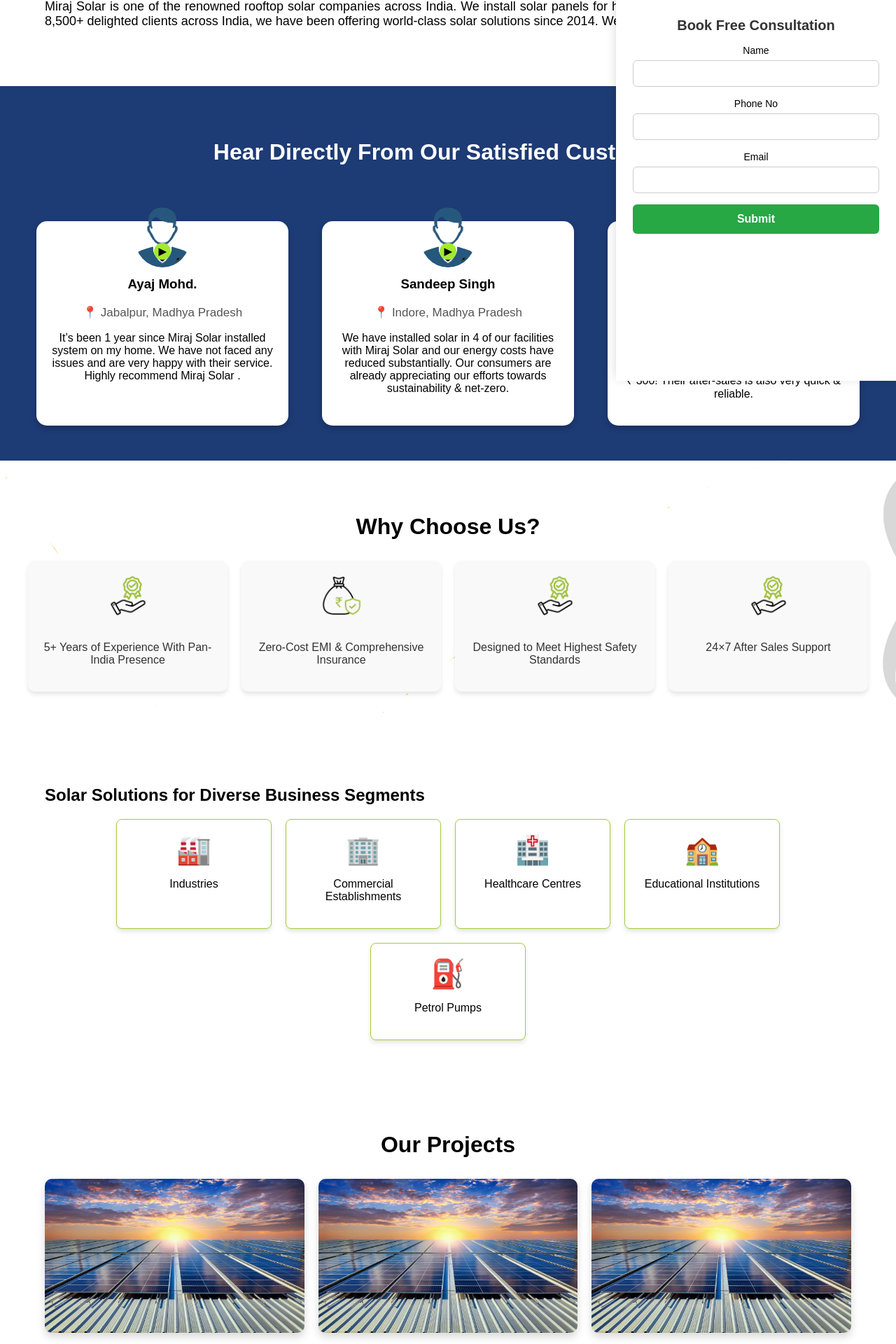
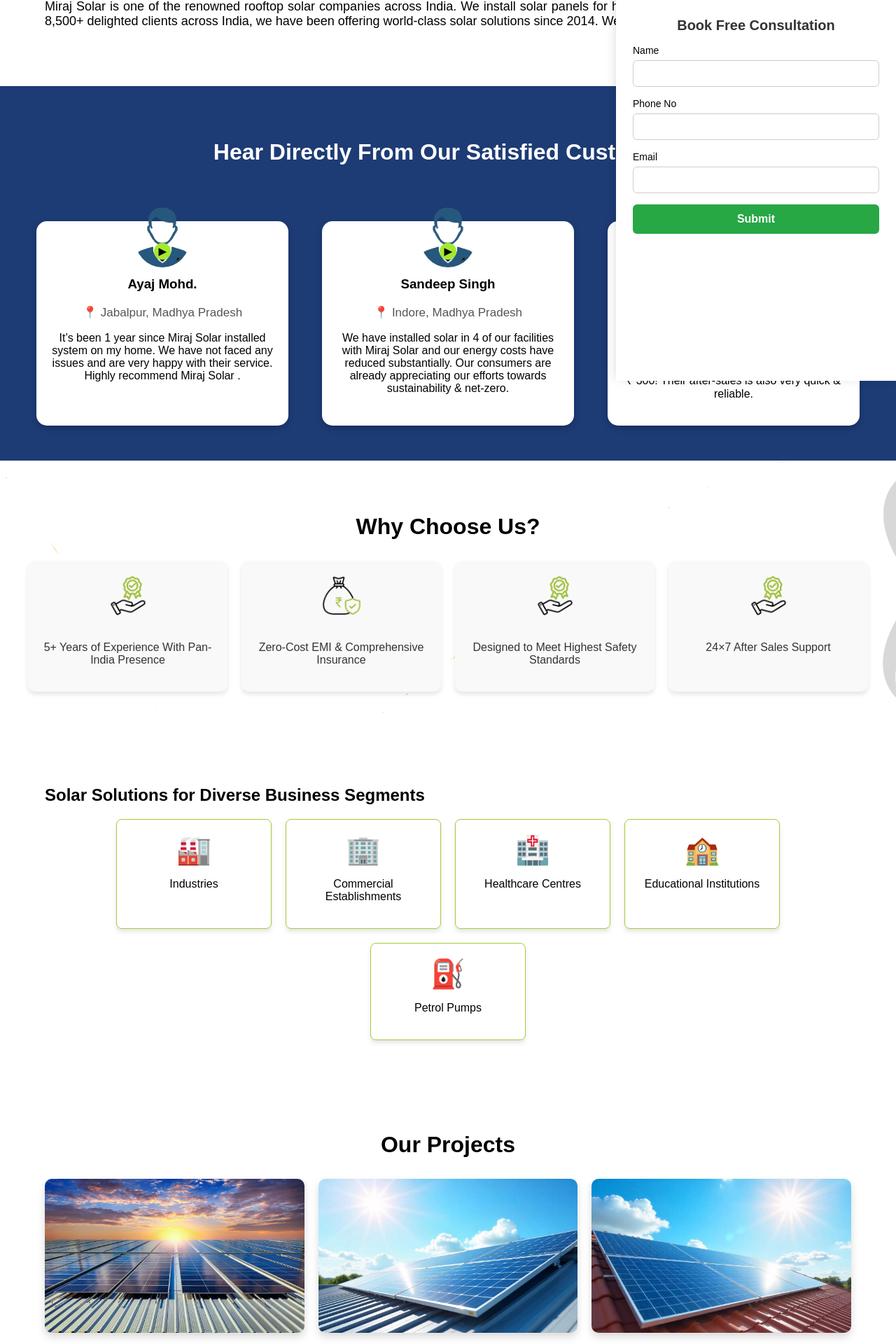
Before and after one commit to DeveloperPraphull/Miraj-Solar, a React (Create React App) app: page /Commercial in a window 1280 px wide. Shown: the part 816-2736 px from the top of the page at 70% size. Built offline with nearby package versions, Linux system fonts and the light colour scheme.

Commit message:
Your commit message42

```diff
--- a/src/components/Button/SideTab.css
+++ b/src/components/Button/SideTab.css
@@ -61,6 +61,7 @@
   margin-bottom: 16px;
   display: flex;
   flex-direction: column;
+  text-align: justify;
 }
 
 .form-group-tab label {
--- a/src/components/Impect.jsx
+++ b/src/components/Impect.jsx
@@ -1,7 +1,6 @@
 import React from "react";
 import "./Impect.css";
-import { FaCloud, FaSolarPanel, FaUsers, FaRupeeSign } from "react-icons/fa";
-import image11 from "../assets/images/co2-icon.png"
+  import image11 from "../assets/images/co2-icon.png"
 import solarhome from "../assets/images/solar-home.png"
 import person from "../assets/images/persons.png"
 import payback from "../assets/images/payback-icon.png"
--- a/src/pages/Commercial/Commercial.jsx
+++ b/src/pages/Commercial/Commercial.jsx
@@ -10,7 +10,7 @@
 import supportIcon from "../../assets/images/best-badge.png"
 import project1 from "../../assets/images/2cdab8d7-8472-4a3b-9ade-e0d1491468e7.jpeg"
 import project2 from '../../assets/images/90aa40c9-9012-41e7-b2fd-c7d6e3923715.jpeg'
-import project3 from '../../assets/images/2cdab8d7-8472-4a3b-9ade-e0d1491468e7.jpeg'
+import project3 from '../../assets/images/b793f730-19ac-47e2-879c-f55d2b2c3dc0.jpeg'
 import QuoteForm from '../../components/Button/Quote'
 import { FontAwesomeIcon } from "@fortawesome/react-fontawesome";
 import { faPlus, faMinus } from "@fortawesome/free-solid-svg-icons";
@@ -77,7 +77,7 @@
 
     const projects = [
         { image: project1, title: "Regular Structure" },
-        { image: project1, title: "Advanced Structure" },
+        { image: project2, title: "Advanced Structure" },
         { image: project3, title: "Solar Rooftop" },
         { image: project1, title: "Commercial Solar" },
         { image: project2, title: "Industrial Solar" },
```
